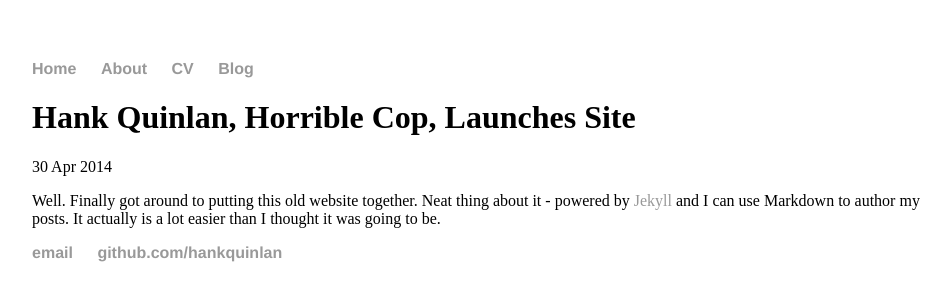
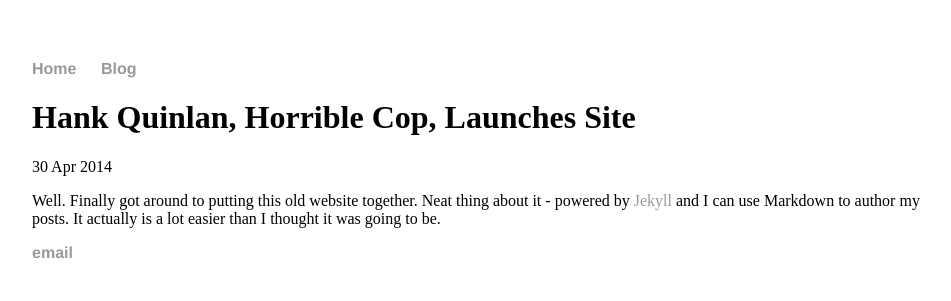
Before and after one commit to VinceW/project-site, a Jekyll site: the page built from _posts/2017-11-10-title-of-my-post.md, in a window 1280 px wide. Shown: the top 301 px of the page, without its empty margins (160-1111 px from the left). Built offline with Jekyll 4.4.1, drawn with Linux system fonts in a browser that asks for light colours.

Commit message:
Update default.html

```diff
--- a/_layouts/default.html
+++ b/_layouts/default.html
@@ -9,8 +9,6 @@
 			<nav>
 	    		<ul>
 	        		<li><a href="/">Home</a></li>
-		        	<li><a href="/about">About</a></li>
-	        		<li><a href="/cv">CV</a></li>
 	        		<li><a href="/blog">Blog</a></li>
 	    		</ul>
 			</nav>
@@ -21,8 +19,7 @@
 			</div><!-- /.container -->
 			<footer>
 	    		<ul>
-	        		<li><a href="mailto:hankquinlanhub@gmail.com">email</a></li>
-	        		<li><a href="https://github.com/hankquinlan">github.com/hankquinlan</a></li>
+	        		<li><a href="mailto:example@example.com">email</a></li>
 				</ul>
 			</footer>
 		</body>
```
